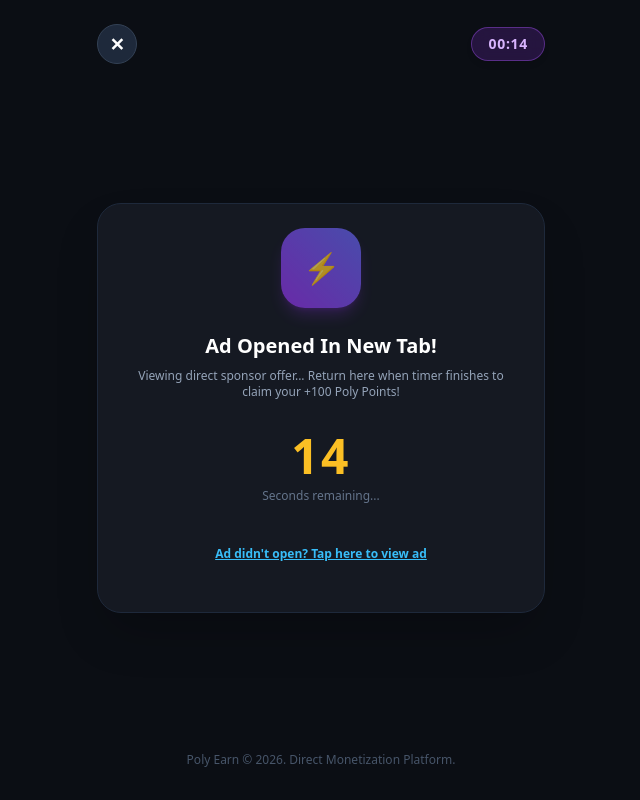
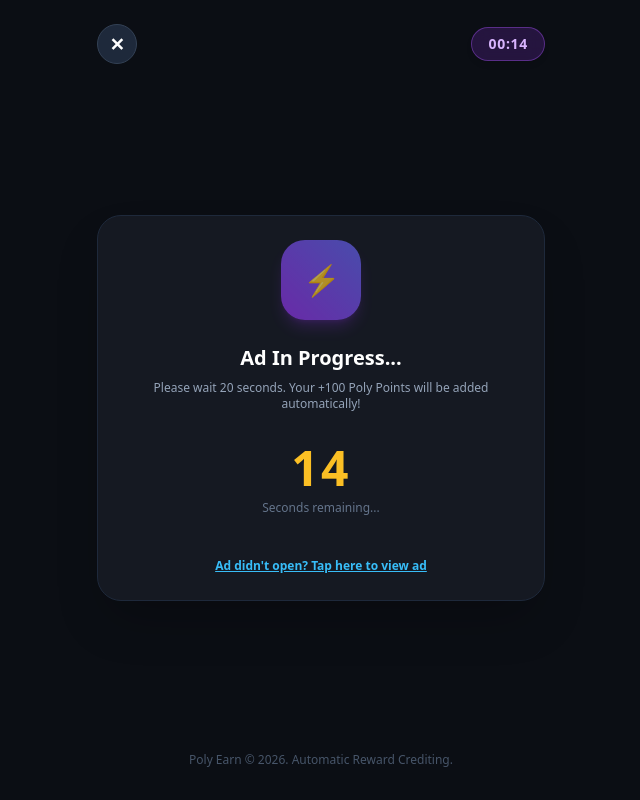
Before and after one commit to wizzidiamondblog-sketch/poly-earn, a Flask app: page /watch-ad in a window 1280 px wide. Shown: the whole page, without its empty margins (319-959 px from the left). Run offline with Flask 3, Linux system fonts and the light colour scheme; the visitor is signed in with stand-in values (Sample User, id 1); data that the repository does not hold is empty; some libraries are stand-ins or nearby versions.

Commit message:
Update watch_ad.html

```diff
--- a/templates/watch_ad.html
+++ b/templates/watch_ad.html
@@ -21,13 +21,13 @@
   <!-- Main Card Container -->
   <div class="max-w-md w-full mx-auto bg-[#151922] border border-slate-800 rounded-3xl p-6 text-center space-y-6 shadow-2xl my-auto">
 
-    <div class="w-20 h-20 bg-gradient-to-tr from-purple-600 to-indigo-500 rounded-3xl flex items-center justify-center mx-auto text-white text-3xl shadow-lg shadow-purple-600/30 animate-pulse">
+    <div id="icon-box" class="w-20 h-20 bg-gradient-to-tr from-purple-600 to-indigo-500 rounded-3xl flex items-center justify-center mx-auto text-white text-3xl shadow-lg shadow-purple-600/30 animate-pulse">
       ⚡
     </div>
 
     <div class="space-y-2">
-      <h2 id="status-heading" class="text-xl font-black text-white">Ad Opened In New Tab!</h2>
-      <p id="status-text" class="text-xs text-slate-400">Viewing direct sponsor offer... Return here when timer finishes to claim your +100 Poly Points!</p>
+      <h2 id="status-heading" class="text-xl font-black text-white">Ad In Progress...</h2>
+      <p id="status-text" class="text-xs text-slate-400">Please wait 20 seconds. Your +100 Poly Points will be added automatically!</p>
     </div>
 
     <!-- Live Timer Display -->
@@ -36,24 +36,24 @@
       <p class="text-xs text-slate-500 mt-2">Seconds remaining...</p>
     </div>
 
-    <!-- Backup Direct Re-Open Link (If tab was closed) -->
+    <!-- Auto Crediting Status Indicator -->
+    <div id="crediting-box" class="hidden py-4 space-y-2">
+      <div class="inline-block w-8 h-8 border-4 border-emerald-500 border-t-transparent rounded-full animate-spin"></div>
+      <p class="text-sm font-bold text-emerald-400">Crediting +100 Poly Points to your account...</p>
+    </div>
+
+    <!-- Hidden Claim Form (Submitted Automatically by JS) -->
+    <form id="auto-claim-form" action="/claim-reward" method="POST" class="hidden"></form>
+
+    <!-- Backup Direct Re-Open Link -->
     <div id="reopen-box" class="pt-1">
       <a href="https://uplcm.com/4/12063392" target="_blank" class="text-xs text-sky-400 underline font-semibold">Ad didn't open? Tap here to view ad</a>
-    </div>
-
-    <!-- Claim Reward Form (Hidden until 20s hits 0) -->
-    <div class="space-y-3">
-      <form id="claim-form" action="/claim-reward" method="POST" class="hidden">
-        <button type="submit" class="w-full py-4 bg-emerald-600 hover:bg-emerald-500 text-white font-extrabold rounded-2xl shadow-xl transition-all text-sm tracking-wide flex items-center justify-center space-x-2">
-          <span>Claim +100 Poly Points 🎉</span>
-        </button>
-      </form>
     </div>
 
   </div>
 
   <div class="max-w-md w-full mx-auto text-center text-xs text-slate-600 pb-2">
-    Poly Earn &copy; 2026. Direct Monetization Platform.
+    Poly Earn &copy; 2026. Automatic Reward Crediting.
   </div>
 
   <script>
@@ -69,13 +69,23 @@
 
       if (timeLeft <= 0) {
         clearInterval(downloadTimer);
+
+        // Update UI to Auto-Crediting State
         document.getElementById('timer-box').classList.add('hidden');
         document.getElementById('reopen-box').classList.add('hidden');
-        document.getElementById('status-heading').innerText = "Ad Completed! 🎉";
-        document.getElementById('status-text').innerText = "Click below to collect your Poly Points.";
+        document.getElementById('crediting-box').classList.remove('hidden');
+
+        document.getElementById('status-heading').innerText = "Crediting Points! 🎉";
+        document.getElementById('status-text').innerText = "Redirecting back to dashboard...";
+
         badge.classList.replace('bg-purple-600/20', 'bg-emerald-600/20');
         badge.classList.replace('text-purple-300', 'text-emerald-400');
-        document.getElementById('claim-form').classList.remove('hidden');
+        badge.innerText = "DONE!";
+
+        // AUTO-SUBMIT the form to credit points automatically
+        setTimeout(function() {
+          document.getElementById('auto-claim-form').submit();
+        }, 800);
       }
     }, 1000);
   </script>
```
